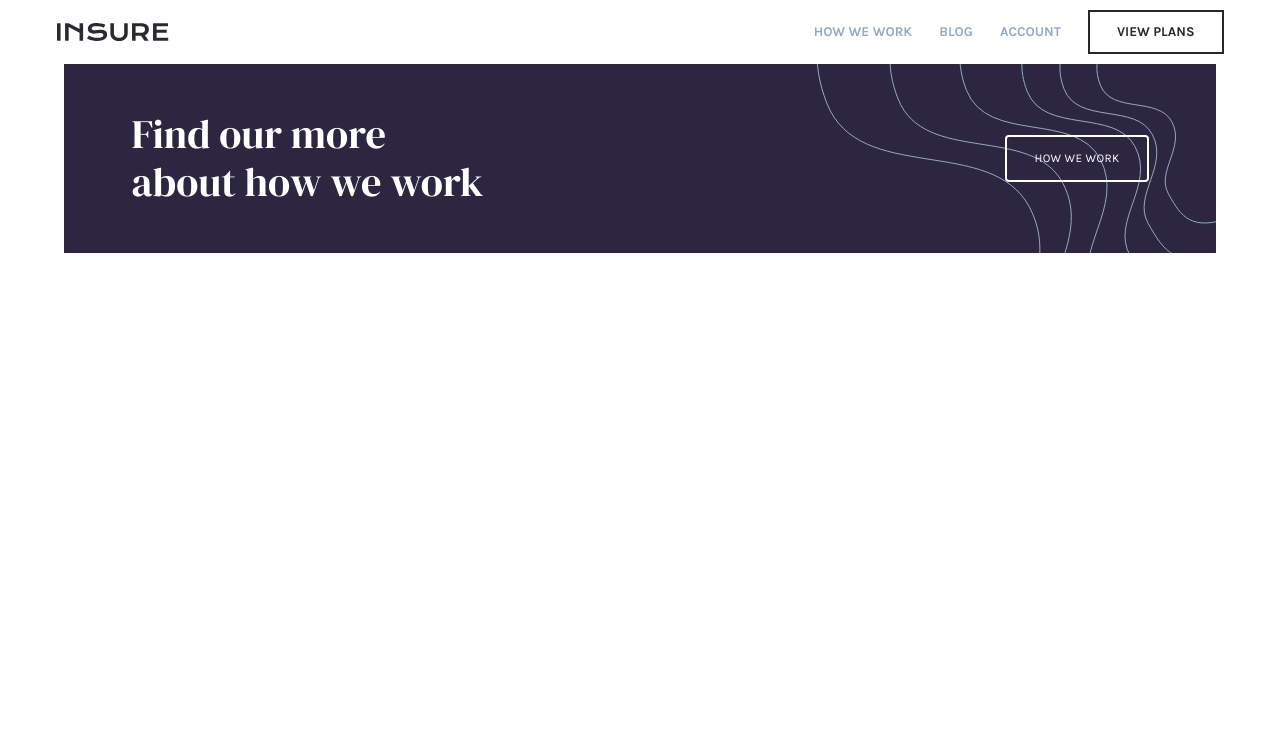
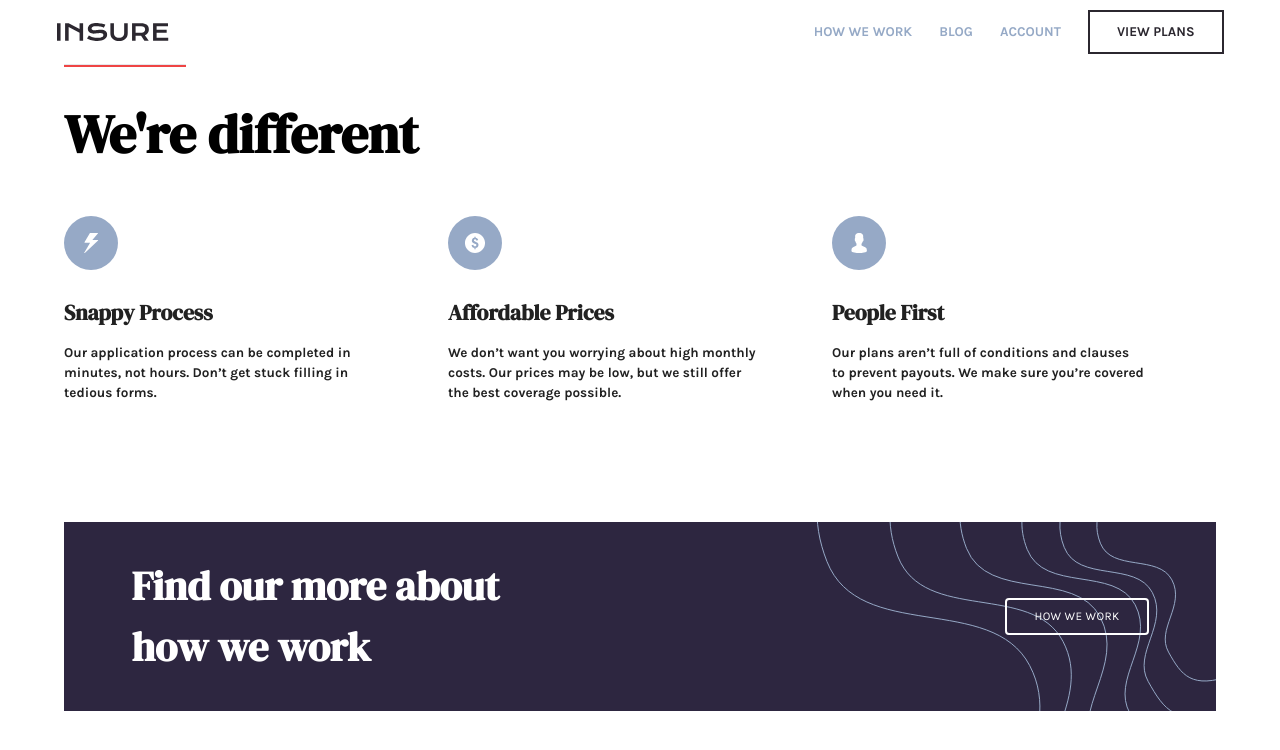
Before and after one commit to SouhailM07/fmc-insure-landing-page, a React (Vite) app: page / in a window 1280 px wide. Shown: the top 750 px of the page. Built offline with nearby package versions, Linux system fonts and the light colour scheme.

Commit message:
[Section1] component checkpoint-md-lg

```diff
--- a/src/components/MyContainer/MyContainer.tsx
+++ b/src/components/MyContainer/MyContainer.tsx
@@ -2,13 +2,14 @@ import "./mycontainer.css";
 // mui
 import { Container } from "@mui/material";
 // components
-import { Navbar, Section2 } from "../../components";
+import { Navbar, Section1, Section2 } from "../../components";
 
 export default function MyContainer() {
   return (
     <>
       <Navbar />
-      <Container maxWidth="lg" component="main">
+      <Container maxWidth="lg" component="main" className="space-y-[7rem]">
+        <Section1 />
         <Section2 />
       </Container>
     </>
--- a/src/components/Section1/Section1.tsx
+++ b/src/components/Section1/Section1.tsx
@@ -1,4 +1,67 @@
 import "./section1.css";
+// mui
+import {
+  Card,
+  CardContent,
+  CardHeader,
+  CardMedia,
+  Typography,
+} from "@mui/material";
+// assets
+import c1 from "/icon-snappy-process.svg";
+import c2 from "/icon-affordable-prices.svg";
+import c3 from "/icon-people-first.svg";
+
 export default function Section1() {
-  return <>Section1</>;
+  interface choices {
+    img: string;
+    title: string;
+    txt: string;
+  }
+  const choices: choices[] = [
+    {
+      img: c1,
+      title: "Snappy Process",
+      txt: "Our application process can be completed in minutes, not hours. Don’t get stuck filling in tedious forms.",
+    },
+    {
+      img: c2,
+      title: "Affordable Prices",
+      txt: "We don’t want you worrying about high monthly costs. Our prices may be low, but we still offer the best coverage possible.",
+    },
+    {
+      img: c3,
+      title: "People First",
+      txt: "Our plans aren’t full of conditions and clauses to prevent payouts. We make sure you’re covered when you need it.",
+    },
+  ];
+  return (
+    <>
+      <article>
+        <hr className="w-[9rem] h-1 outline-none bg-red-500" />
+        <h1 className="heading text-[4rem] mt-[2rem] mb-[3rem]">
+          We're different
+        </h1>
+        <ul id="s1">
+          {choices.map((e, i) => {
+            return (
+              <Card key={i} className="!w-[23.2rem] !shadow-none">
+                <CardMedia
+                  image={e.img}
+                  className="!w-[4rem]"
+                  component="img"
+                />
+                <h3 className="py-[1rem] heading text-[1.6rem] mt-[1rem]">
+                  {e.title}
+                </h3>
+                <CardContent sx={{ p: "0rem", fontWeight: "700" }}>
+                  {e.txt}
+                </CardContent>
+              </Card>
+            );
+          })}
+        </ul>
+      </article>
+    </>
+  );
 }
--- a/src/components/Section1/section1.css
+++ b/src/components/Section1/section1.css
@@ -3,3 +3,8 @@
 @tailwind utilities;
 @layer components {
 }
+
+#s1 {
+  @apply grid gap-y-[1.5rem];
+  grid-template-columns: repeat(auto-fit, minmax(24rem, 1fr));
+}
--- a/src/components/Section2/Section2.tsx
+++ b/src/components/Section2/Section2.tsx
@@ -8,15 +8,14 @@ export default function Section2() {
         id="s2"
         className="bg-DarkViolet text-white flex justify-between h-[14rem] px-[5rem] items-center bg-[url('/bg-pattern-intro-right-desktop.svg')] bg-no-repeat "
       >
-        <Typography variant="h3" className="heading">
-          Find our more <br /> about how we work
-        </Typography>
+        <h1 className="heading text-[3rem] max-w-[30rem]">
+          Find our more about how we work
+        </h1>
         <Button
           sx={{
             color: "white",
             border: "2px solid white",
             px: "2rem",
-            py: "0.8rem",
 
             fontFamily: "karla",
           }}
```
